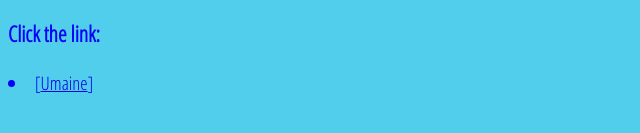
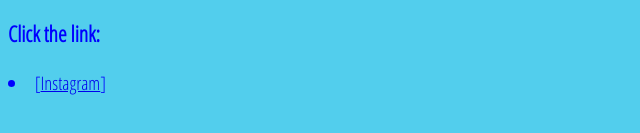
Before and after one commit to ambershane/ambershane.github.io, a plain HTML site: page pagefour.html in a window 1280 px wide. Shown: the part 169-302 px from the top of the page, 0-640 px from the left. Drawn offline with Linux system fonts and the light colour scheme.

Commit message:
Add files via upload

```diff
--- a/pagefour.html
+++ b/pagefour.html
@@ -19,6 +19,6 @@
 
 <h3>Click the link:</h3>
 
-<LI>[<a href="https://www.instagram.com/amber.shane/">Umaine</a>]</LI>
+<LI>[<a href="https://www.instagram.com/amber.shane/">Instagram</a>]</LI>
 </body>
 </html>
```
